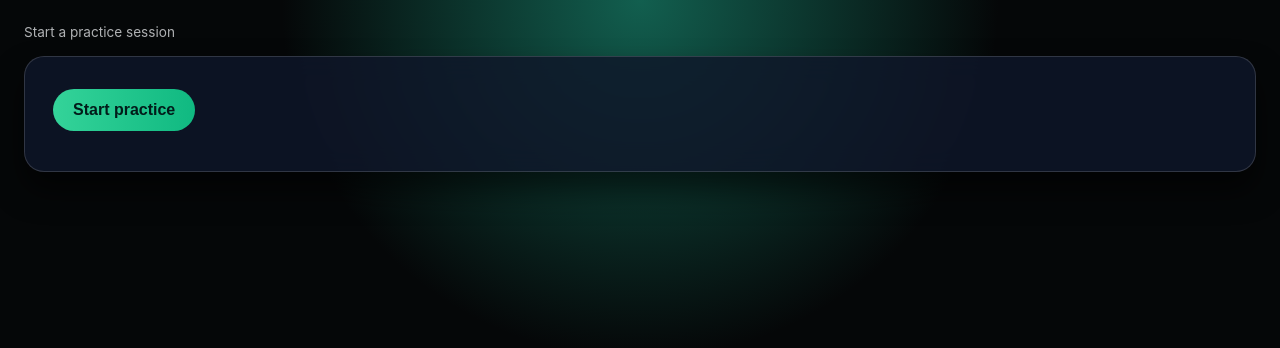
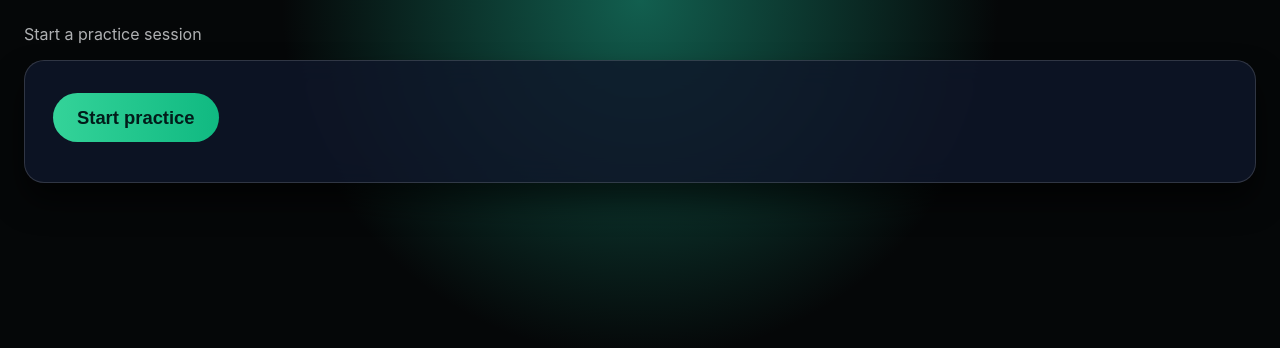
Before and after one commit to cathalking/naturallang, a React (Vite) app in the folder ui/: page / in a window 1280 px wide. Shown: the top 348 px of the page. Built offline with nearby package versions, Linux system fonts and the light colour scheme; no server answers.

Commit message:
Up UI typography

```diff
--- a/ui/src/styles.css
+++ b/ui/src/styles.css
@@ -32,7 +32,7 @@ body {
 }
 
 .prompt-text {
-  font-size: 1.6rem;
+  font-size: 1.9rem;
   font-weight: 600;
   margin-bottom: 1rem;
 }
@@ -62,11 +62,12 @@ body {
   flex-wrap: wrap;
 }
 
+/* larger touch targets for mobile */
 .btn {
   border: none;
   border-radius: 999px;
-  padding: 0.75rem 1.25rem;
-  font-size: 1rem;
+  padding: 0.85rem 1.5rem;
+  font-size: 1.15rem;
   font-weight: 600;
   cursor: pointer;
 }
@@ -124,7 +125,7 @@ body {
 
 .session-banner {
   margin-bottom: 1rem;
-  font-size: 0.85rem;
+  font-size: 1rem;
   color: rgba(248, 250, 252, 0.7);
 }
 
```
